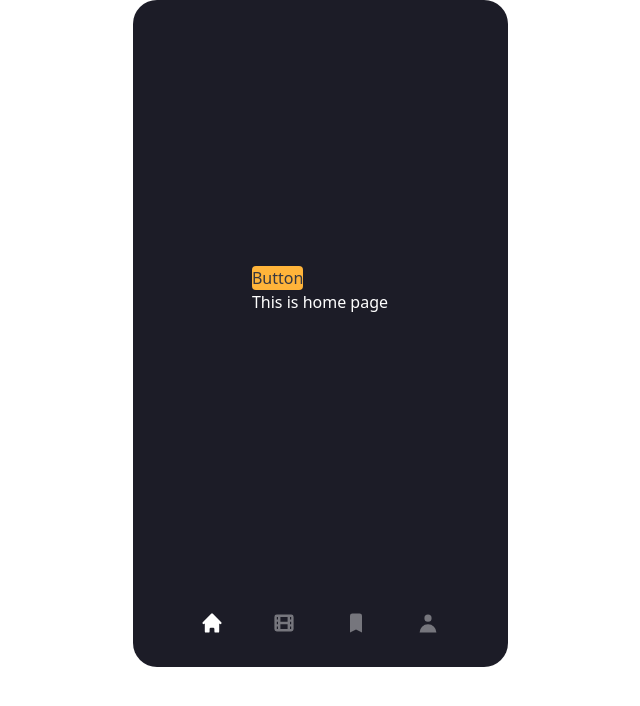
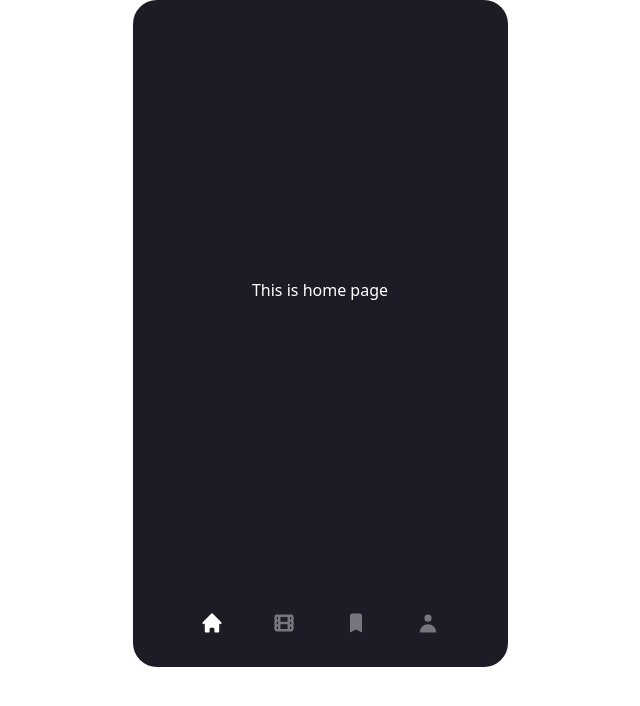
Before and after one commit to pswu11/camp10-midterm, a React (Vite) app: page / in a window 1280 px wide. Shown: the top 706 px of the page, without its empty margins (320-960 px from the left). Built offline with nearby package versions, Linux system fonts and the light colour scheme.

Commit message:
bookingdetails ready, storybook completed

```diff
--- a/src/components/BookingDetails.tsx
+++ b/src/components/BookingDetails.tsx
@@ -14,13 +14,13 @@ function BookingDetails({variant="default", className, children, ...props}:Booki
     const styles: Record<typeof variant, string> = {
         active:"bg-yellow text-dark-light",
         disabled:"text-dark-light",
-        default:"bg-dark text-white-dimmed "
+        default:"bg-dark text-white-dimmed",
     }
 
     return (
         <button
           className={cn(
-            'flex justify-center rounded-s font-500 text-m rounded',
+            'flex justify-center rounded-s font-500 text-m px-[1.03rem] py-[0.37rem] rounded',
             styles[variant],
             className
           )}
--- a/src/layouts/RootLayout.tsx
+++ b/src/layouts/RootLayout.tsx
@@ -1,12 +1,12 @@
 import { Outlet } from 'react-router-dom';
 import { Navbar } from '../components/Navbar';
-import BookingDetails from '../components/BookingDetails';
+
 
 export function RootLayout() {
   return (
     <div className='bg-dark text-white flex flex-col justify-between m-auto w-[375px] h-[667px] rounded-3xl'>
       <div className='m-auto'>
-        <BookingDetails variant='active'> Button</BookingDetails>
+
         <Outlet />
       </div>
       <Navbar />
```
Also changed, not shown: 2 other files (tests, documents, lock files or other folders).
